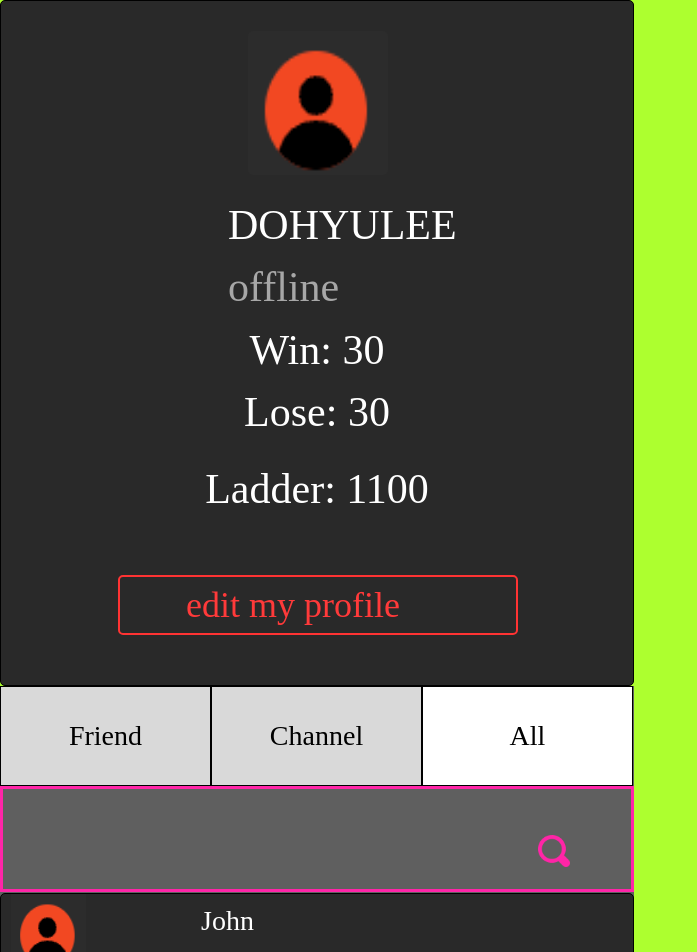
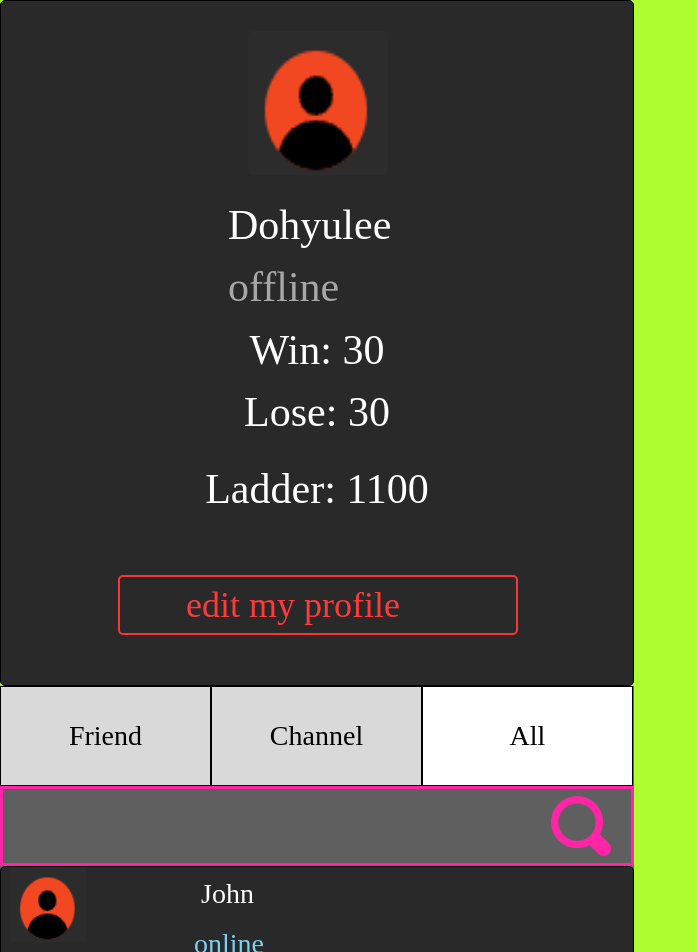
Before and after one commit to ft-ts/frontend, a Next.js app: page /main/right-wrapper in a window 1280 px wide. Shown: the top 952 px of the page, without its empty margins (0-697 px from the left). Built offline with nearby package versions, Linux system fonts and the light colour scheme; a web font is replaced by a local one.

Commit message:
feat: some icon details are changed

```diff
--- a/package.json
+++ b/package.json
@@ -10,6 +10,7 @@
     "lint": "next lint"
   },
   "dependencies": {
+    "@types/next": "^9.0.0",
     "@types/node": "20.4.5",
     "@types/react": "18.2.17",
     "@types/react-dom": "18.2.7",
--- /dev/null
+++ b/pages/my-page.tsx
@@ -0,0 +1,18 @@
+import Main from '../src/app/main/page';
+import { GetStaticProps } from 'next';
+import { UserInfoContainer, MainProps } from '../src/app/main/userType';
+
+export default function MyPage(props: MainProps) {
+    return <Main OneUser={props.OneUser} />;
+}
+
+export const getStaticProps: GetStaticProps<MainProps> = async () => {
+    const res = await fetch('http://127.0.0.1:10000/api/users/all'); // Added 'http://' prefix
+    const data: UserInfoContainer = await res.json();
+
+    console.log(data); // You were missing the data to log
+
+    return {
+      props: { OneUser: data.OneUser },
+    };
+};
--- a/src/app/main/page.tsx
+++ b/src/app/main/page.tsx
@@ -1,14 +1,17 @@
 import LeftWrapper from './left-wrapper/page';
 import MidWrapper from './mid-wrapper/page';
 import RightWrapper from './right-wrapper/page';
+import MyPage from '../../../pages/my-page';
+import { UserInfoContainer, UserProps, MainProps} from './userType';
 import './main.css';
 
-export default function Main() {
+export default function Main(props: MainProps) {
+
     return (
       <div id="main">
         <LeftWrapper />
         <MidWrapper />
-      <RightWrapper />
+        <RightWrapper OneUser={props.OneUser} />
       </div>
     )
   }
--- a/src/app/main/right-wrapper/page.tsx
+++ b/src/app/main/right-wrapper/page.tsx
@@ -1,38 +1,36 @@
 'use client';
 
+
 import React, { useEffect, useState } from "react";
+import { GetServerSideProps } from "next";
+import { GetServerSidePropsContext } from 'next';
 import './right-wrapper.css'
 import styles from './user-profile.module.scss'
 import Image from "next/image"
-import {UserProfileProps, UserListProps, gameStateProps} from "../userType"
+import {UserProfileProps, UserListProps, gameStateProps, UserProps, UserInfoContainer} from "../userType"
 import DisplayUserList from "./userList"
-import { on } from "events";
 
 
-type RightWrapperProps = UserProfileProps & UserListProps;
 
-export default function RightWrapper(props: {}) {
+// type RightWrapperProps = UserProfileProps & UserListProps;
+
+
+export default function RightWrapper(props: UserInfoContainer) {
+
     return (
         <div id="right-wrapper">
-            <DisplayUserProfile />
+            {/* <DisplayUserProfile /> */}
+            <DisplayUserProfileBackground OneUser={props.OneUser} />
             <DisplayUserList  />
         </div>
     )
 }
 
-const DisplayUserProfile = (props: {}) => {
-    return (
-        <div>
-            <DisplayUserProfileBackground  />
-        </div>
-    )
-}
-
-const DisplayUserProfileBackground = (props: {}) => {
+const DisplayUserProfileBackground = (props: UserInfoContainer) => {
     return (
         <div className={styles.userProfileBackground}>
             <DisplayUserProfileImage />
-            <DisplayUserProfileName nickname="DOHYULEE" />
+            <DisplayUserProfileName nickname="Dohyulee" />
             <DisplayUserGameState gameState={true} online={false} />
             <DisplayMatchNumber winCount={30} loseCount={30} />
             <DisplayLadderPoint ladderPoint={1100} />
--- a/src/app/main/right-wrapper/userList.module.scss
+++ b/src/app/main/right-wrapper/userList.module.scss
@@ -56,12 +56,14 @@
     color: #000000;
   }
 
+  $listSearchButtonHeight: 80px;
+
    /* 배경 */
   .listSearchButton{
     box-sizing: border-box;
     position: relative;
     width: $userListBackgroundWidth;
-    height: 106px;
+    height: $listSearchButtonHeight;
     left: 0px;
     top: 100px;
     background: #5F5F5F;
@@ -71,17 +73,15 @@
 /* Vector */
   .listSearchVector{
     position: relative;
-    left: 85.25%;
+    left: 87.25%;
     right: 3.75%;
-    top: 11.96%;
-    bottom: 82.12%;
   }
 
  .userListRectangle{
     box-sizing: border-box;
     position: absolute;
     width: $userListBackgroundWidth;
-    height: ($userListBackgroundHeight - 100 - 106) / 5;
+    height: ($userListBackgroundHeight - 100 - $listSearchButtonHeight) / 5;
     left: 0px;
     background: #292929;
     border: 1px solid #000000;
--- a/src/app/main/right-wrapper/userList.tsx
+++ b/src/app/main/right-wrapper/userList.tsx
@@ -81,8 +81,8 @@ const DisplayUserListSearch = (props: {}) => {
             <Image src="/asset/search.png"
             className={styles.listSearchVector}
             alt="searchPicture"
-            width={32}
-            height={32} />
+            width={60}
+            height={60} />
         </button>
     )
 }
@@ -91,7 +91,7 @@ const UserListContainer = (props: UserListContainerProps) => {
     return (
       <div>
         {props.users.map((user, index) => (
-          <UserListBox key={index} user={user} top={`${207 + index * 96}px`} />
+          <UserListBox key={index} user={user} top={`${180 + index * 96}px`} />
         ))}
       </div>
     );
--- a/src/app/main/right-wrapper/userListSetting.module.scss
+++ b/src/app/main/right-wrapper/userListSetting.module.scss
@@ -5,9 +5,9 @@ $userListBackgroundWidth: 634px;
 .userListSettingBackground {
     position: absolute;
     width: $userListBackgroundWidth;
-    height: $userListBackgroundHeight - 207;
+    height: $userListBackgroundHeight - 180;
     left: 0px;
-    top: 207px;
+    top: 180px;
     opacity: 0.8;
     background: rgba(237, 233, 233, 0.8);
     z-index: 1000;
@@ -19,7 +19,7 @@ $userListBackgroundWidth: 634px;
 .backdoorButton{
     position: absolute;
     left: 5px;
-    top: 410px;
+    top: 430px;
     z-index: 1220;
 }
 
--- a/src/app/main/right-wrapper/userListSetting.tsx
+++ b/src/app/main/right-wrapper/userListSetting.tsx
@@ -27,7 +27,7 @@ const DisplayName = (props: { user: UserProps }) => {
 
 const DisplayProfile = (props: {}) => {
     return (
-        <button className={styles.showSetting} style={{top: 80}}>
+        <button className={styles.showSetting} style={{top: 100}}>
             <h2 style={{fontSize: 42, fontFamily: 'ArcadeClassic'}}>Profile</h2>
         </button>
     )
@@ -35,7 +35,7 @@ const DisplayProfile = (props: {}) => {
 
 const DisplayInvite = (props: {}) => {
     return (
-        <button className={styles.showSetting} style={{top: 160}}>
+        <button className={styles.showSetting} style={{top: 180}}>
             <h2 style={{fontSize: 42, fontFamily: 'ArcadeClassic'}}>Invite</h2>
         </button>
     )
@@ -43,7 +43,7 @@ const DisplayInvite = (props: {}) => {
 
 const DisplayAskMatch = (props: {}) => {
     return (
-        <button className={styles.showSetting} style={{top: 240}}>
+        <button className={styles.showSetting} style={{top: 260}}>
             <h2 style={{fontSize: 42, fontFamily: 'ArcadeClassic'}}>Ask Match</h2>
         </button>
     )
@@ -51,7 +51,7 @@ const DisplayAskMatch = (props: {}) => {
 
 const DisplayAskBlocking = (props: {}) => {
     return (
-        <button className={styles.showSetting} style={{top: 320}}>
+        <button className={styles.showSetting} style={{top: 340}}>
             <h2 style={{fontSize: 36, fontFamily: 'ArcadeClassic'}}>Block this user</h2>
         </button>
     )
@@ -59,7 +59,7 @@ const DisplayAskBlocking = (props: {}) => {
 
 const DisplayAddFriend = (props: {}) => {
     return (
-        <button className={styles.showSetting} style={{top: 400}}>
+        <button className={styles.showSetting} style={{top: 420}}>
             <h2 style={{fontSize: 42, fontFamily: 'ArcadeClassic'}}>Add Friend</h2>
         </button>
     )
--- a/src/app/main/userType.tsx
+++ b/src/app/main/userType.tsx
@@ -1,5 +1,9 @@
 
 export interface UserInfoContainer{
+    OneUser: UserProps;
+}
+
+export interface MainProps {
     OneUser: UserProps;
 }
 
@@ -10,7 +14,7 @@ export interface UserProps{
     avatar: string;
     email: string;
     twoFactorAuth: boolean;
-    // status: "OFFLINE",
+    status: string;
     hashedRt: string;
     qrSecret: string;
     rating: number;
```
Also changed, not shown: src/app/main/mid-wrapper/chat/page.tsx (+3 -1 lines), src/app/page.tsx (line endings or trailing spaces), 1 other file (tests, documents, lock files or other folders). Lines whose indentation alone changed are shown as unchanged.
